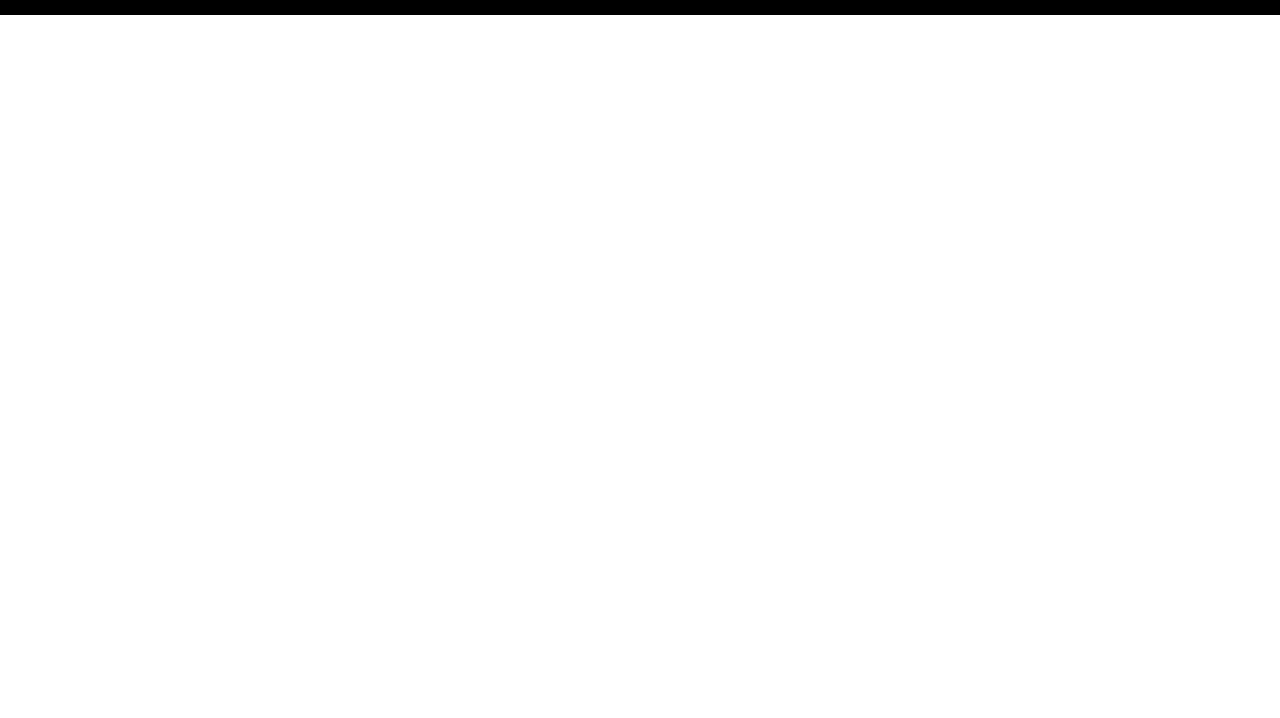
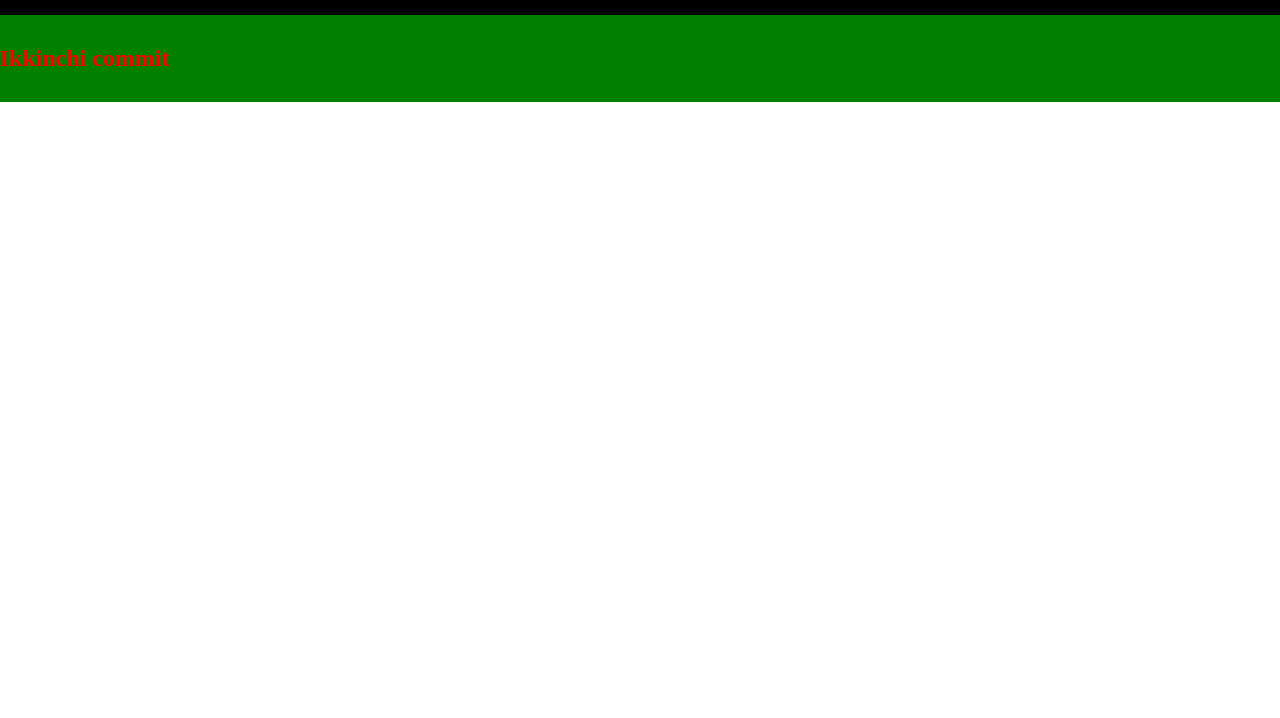
Before and after one commit to Mirfozil2000/second-lesson, a plain HTML site: page index.html in a window 1280 px wide. Shown: the part 82-800 px from the top of the page. Drawn offline with Linux system fonts and the light colour scheme.

Commit message:
ikkinchi commit

```diff
--- a/index.html
+++ b/index.html
@@ -8,5 +8,6 @@
 </head>
 <body>
     <h1>Birinchi commit</h1>
+    <h2>Ikkinchi commit</h2>
 </body>
 </html>
--- a/style.css
+++ b/style.css
@@ -9,3 +9,9 @@ h1 {
     background-color: black;
     padding: 30px 0;
 }
+
+h2 {
+    color: red;
+    background-color: green;
+    padding: 30px 0;
+}
```
